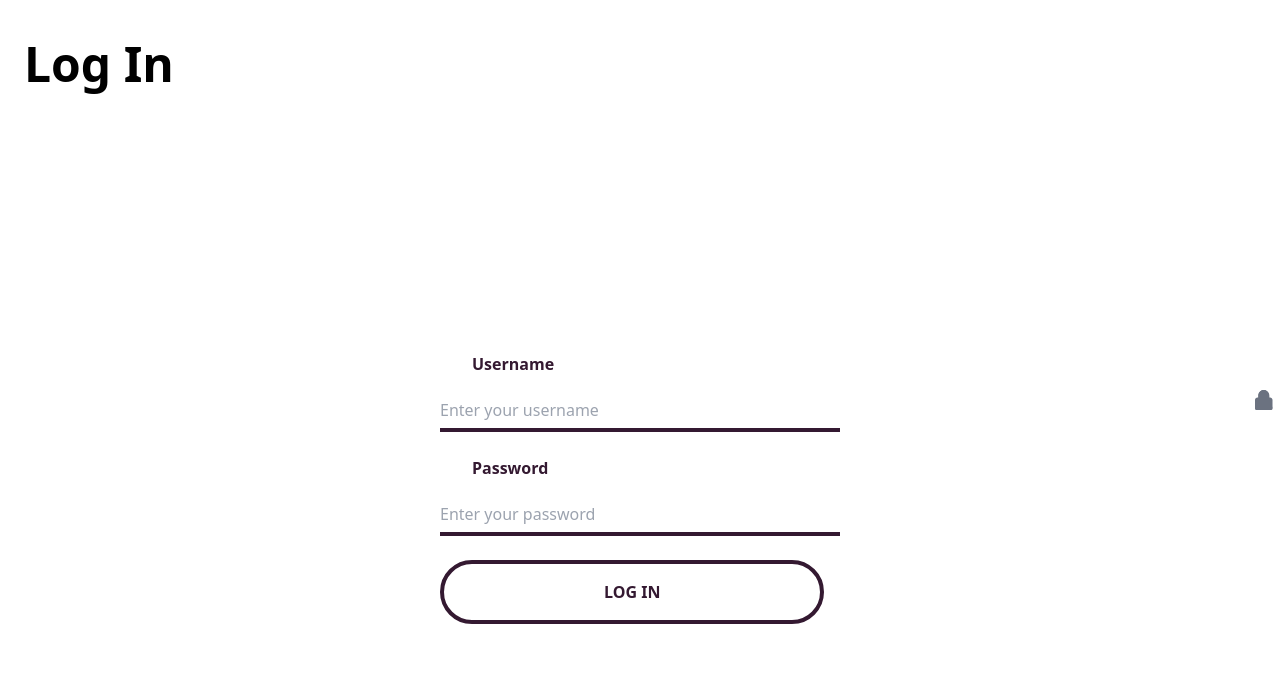
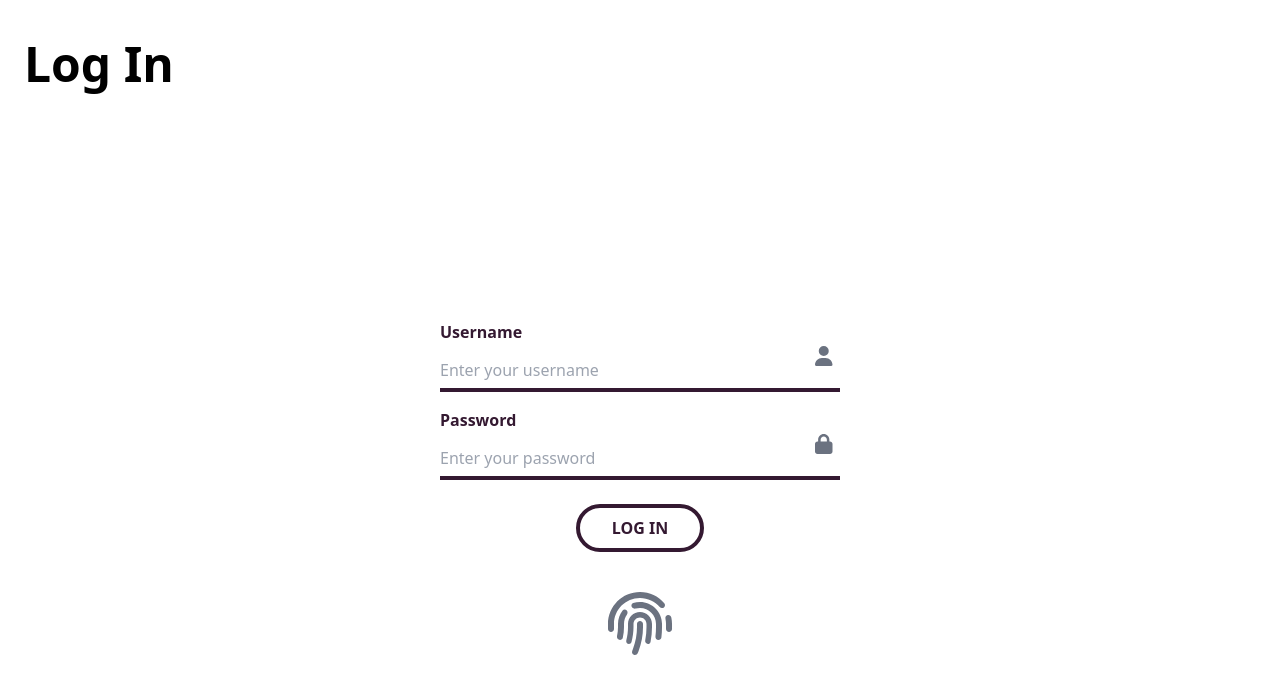
Before and after one commit to IPlayMusicGruppe3/iplaymusictree, a React (Vite) app: page / in a window 1280 px wide. Shown: the top 694 px of the page. Built offline with nearby package versions, Linux system fonts and the light colour scheme.

Commit message:
added fingerprint icon and fixed styling

```diff
--- a/src/pages/LoginPage.jsx
+++ b/src/pages/LoginPage.jsx
@@ -1,6 +1,10 @@
 import React, { useState } from "react";
 import { FontAwesomeIcon } from "@fortawesome/react-fontawesome";
-import { faUser, faLock } from "@fortawesome/free-solid-svg-icons";
+import {
+  faUser,
+  faLock,
+  faFingerprint,
+} from "@fortawesome/free-solid-svg-icons";
 
 const LoginPage = () => {
   const [username, setUsername] = useState("");
@@ -18,11 +22,11 @@ const LoginPage = () => {
     <>
       <h1 className="text-5xl font-bold ml-6 mt-10">Log In</h1>
       <div className="flex items-center justify-center h-screen">
-        <div className="w-full max-w-md p-6 ">
+        <div className="w-full max-w-md p-6">
           <form>
-            <div className="mb-4">
+            <div className="mb-4 relative">
               <label
-                className="block text-secondary text-md font-bold mb-4 ml-8"
+                className="block text-secondary text-md font-bold mb-2"
                 htmlFor="username"
               >
                 Username
@@ -36,7 +40,7 @@ const LoginPage = () => {
                 required
                 placeholder="Enter your username"
               />
-              <span className="absolute inset-y-0 right-0 flex items-center pr-2 space-x-2">
+              <span className="absolute inset-y-0 right-0 flex items-center pr-2">
                 <FontAwesomeIcon
                   icon={faUser}
                   className="text-gray-500 hover:text-blue-500 cursor-pointer"
@@ -45,15 +49,15 @@ const LoginPage = () => {
               </span>
             </div>
 
-            <div className="mb-6">
+            <div className="mb-6 relative">
               <label
-                className="block text-secondary text-md font-bold mb-4 mt-6 ml-8"
+                className="block text-secondary text-md font-bold mb-2"
                 htmlFor="password"
               >
                 Password
               </label>
               <input
-                className="border-b-4 border-secondary w-full py-2  text-secondary leading-tight focus:outline-none focus:border-secondary"
+                className="border-b-4 border-secondary w-full py-2 text-secondary leading-tight focus:outline-none focus:border-secondary"
                 id="password"
                 type="password"
                 value={password}
@@ -61,8 +65,7 @@ const LoginPage = () => {
                 required
                 placeholder="Enter your password"
               />
-
-              <span className="absolute inset-y-2 right-0 flex items-center pr-2 space-x-2">
+              <span className="absolute inset-y-0 right-0 flex items-center pr-2">
                 <FontAwesomeIcon
                   icon={faLock}
                   className="text-gray-500 hover:text-blue-500 cursor-pointer"
@@ -71,13 +74,21 @@ const LoginPage = () => {
               </span>
             </div>
 
-            <div className="flex items-center justify-between">
+            <div className="flex items-center justify-center">
               <button
-                className="bg-white border-4 border-secondary hover:bg-blue-700 text-secondary font-bold py-4 px-[10rem] rounded-full focus:outline-none focus:shadow-outline"
+                className="bg-white border-4 border-secondary hover:bg-green-500 text-secondary font-bold py-2 px-8 rounded-full focus:outline-none focus:shadow-outline cursor-pointer"
                 type="button"
               >
                 LOG IN
               </button>
+            </div>
+
+            <div className="mt-10 flex items-center justify-center">
+              <FontAwesomeIcon
+                icon={faFingerprint}
+                className="text-gray-500 hover:text-secondary cursor-pointer"
+                size="4x"
+              />
             </div>
           </form>
         </div>
```
